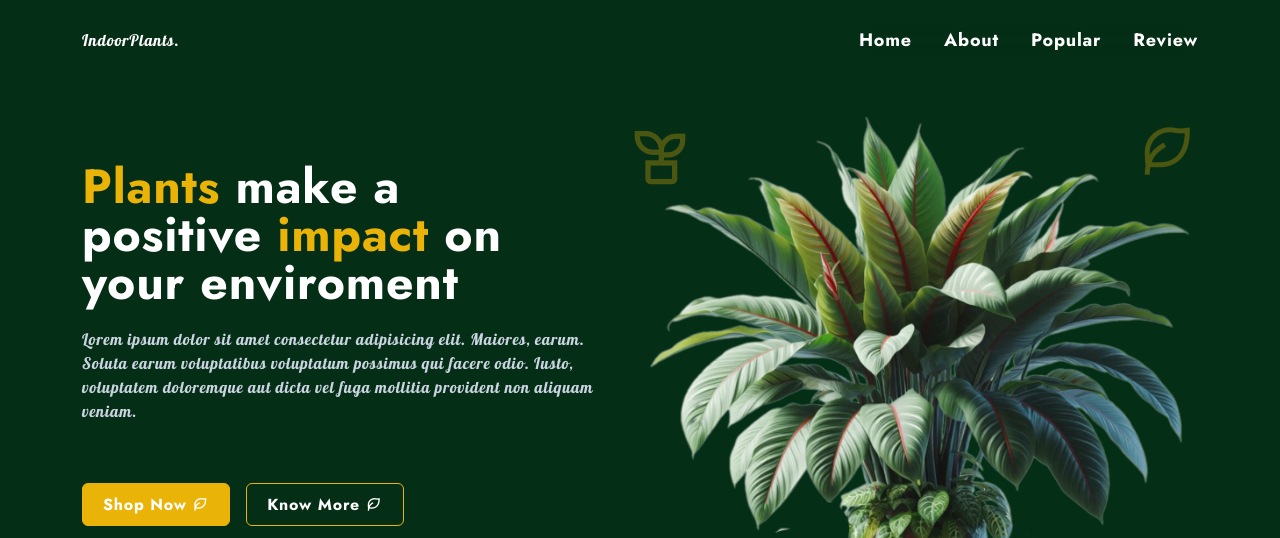
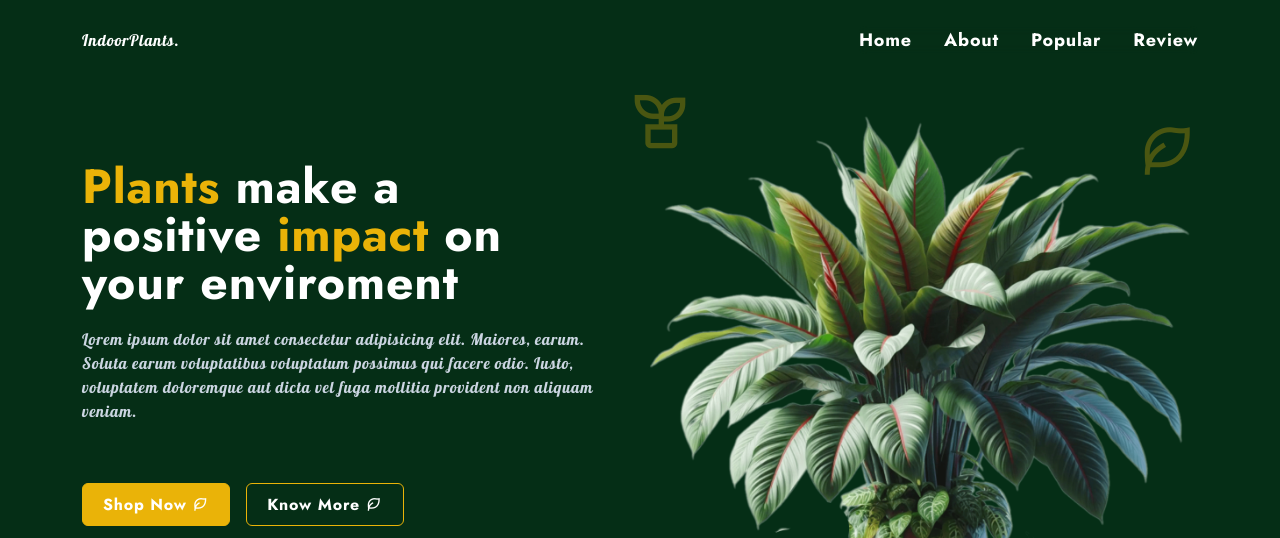
Before and after one commit to EzraMoosa/indoorplants-tailwindcss, a website: page index.html in a window 1280 px wide. Shown: the top 538 px of the page. Drawn offline with nearby package versions, Linux system fonts and the light colour scheme; files whose address does not match are found by name.

Commit message:
Adjust top positioning for flower icon.

```diff
--- a/index.html
+++ b/index.html
@@ -93,7 +93,7 @@
                             <i class="ri-flower-line text-6xl text-yellow-500"></i>
                         </div>
 
-                        <div class=" hidden absolute -top-10 -left-5 opacity-30 xl:top-4 lg:block animate-scaling">
+                        <div class=" hidden absolute -top-5 -left-5 opacity-30 lg:block animate-scaling">
                             <i class="ri-plant-line text-6xl text-yellow-500"></i>
                         </div>
                      </div>
```
